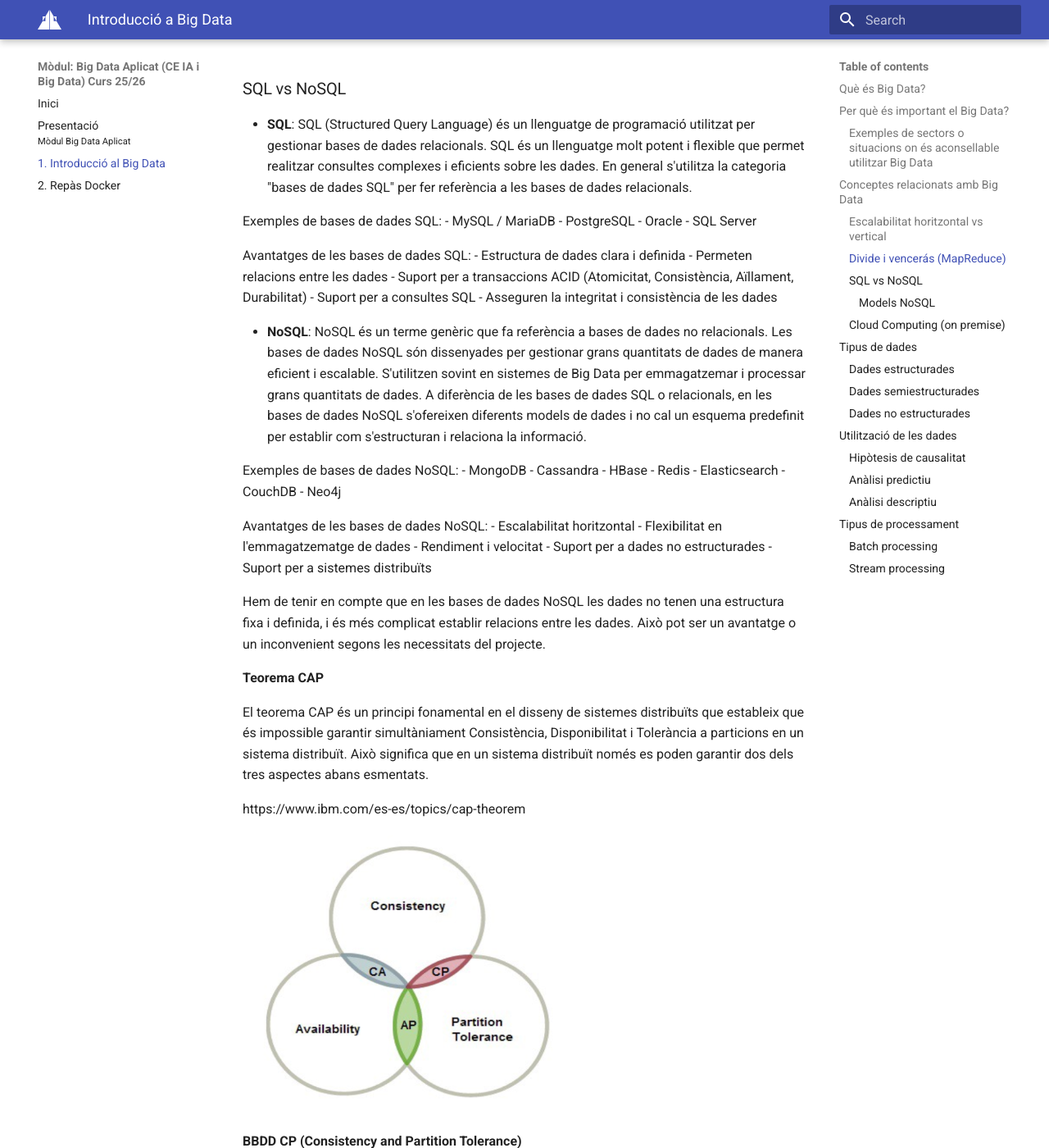
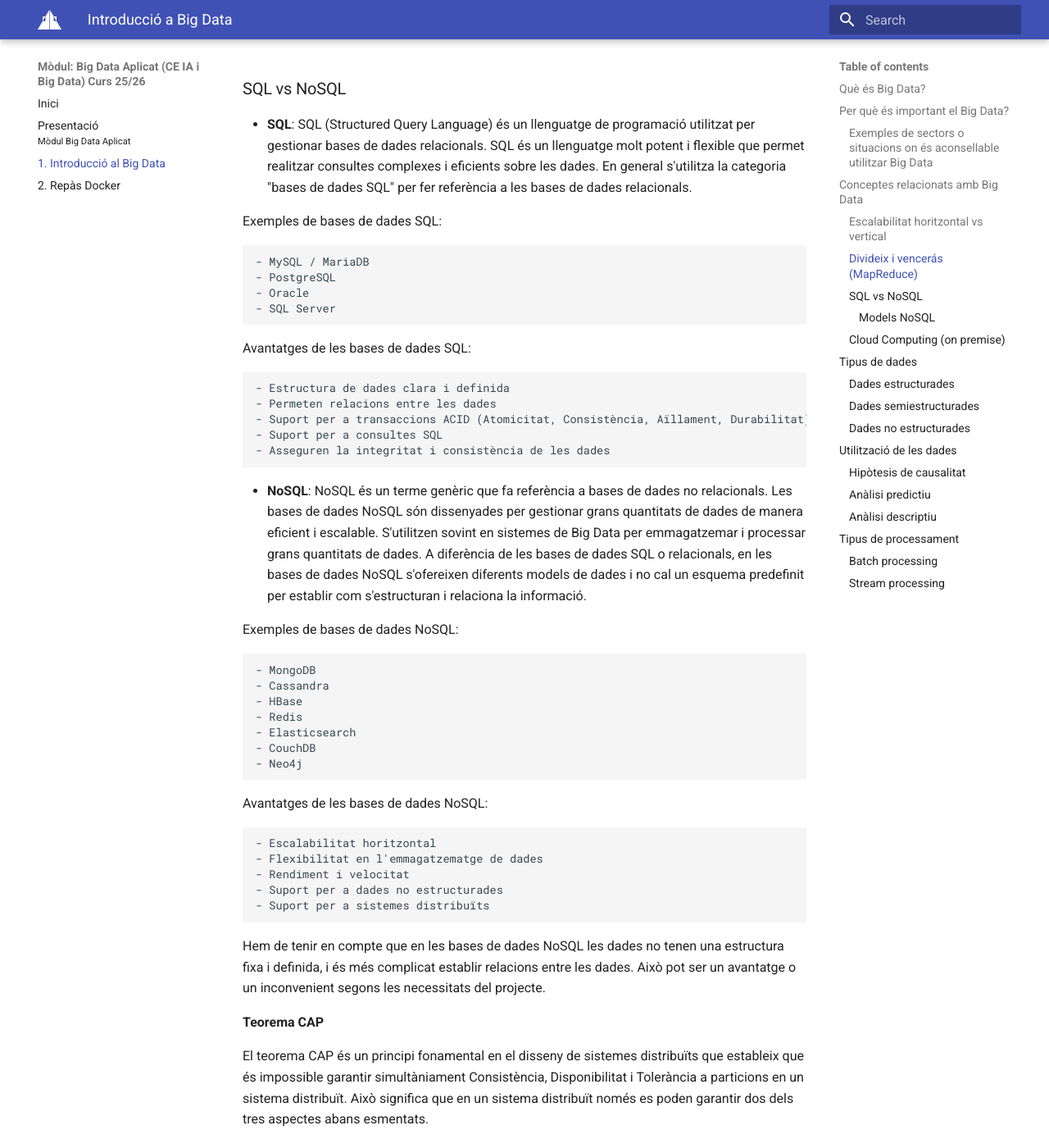
Before and after one commit to fidelDAM2021/BDA2526, an MkDocs documentation site: the page built from docs/u01/index.md, in a window 1280 px wide and 1400 px high, scrolled down 3614 px. Shown: the whole window at 82% size. Built offline with MkDocs 1.6.1 and Material for MkDocs 9.7.7, drawn with Linux system fonts in a browser that asks for light colours; some of the changed text lies outside the part shown.

```diff
--- a/docs/u01/index.md
+++ b/docs/u01/index.md
@@ -97,7 +97,7 @@ En un sistema que escala verticalment, s'han d'ampliar els components del sistem
 
 En general, els sistemes de Big Data utilitzen l'escalabilitat horitzontal per aconseguir la capacitat necessària per processar grans quantitats de dades.
 
-### Divide i vencerás (MapReduce)
+### Divideix i vencerás (MapReduce)
 
 **MapReduce** és un model de programació i un sistema de processament distribuït dissenyat per processar grans quantitats de dades de manera eficient. El model de programació MapReduce consisteix en dues fases:
 
@@ -113,12 +113,14 @@ El model de programació MapReduce és molt eficient per processar grans quantit
 - **SQL**: SQL (Structured Query Language) és un llenguatge de programació utilitzat per gestionar bases de dades relacionals. SQL és un llenguatge molt potent i flexible que permet realitzar consultes complexes i eficients sobre les dades. En general s'utilitza la categoria "bases de dades SQL" per fer referència a les bases de dades relacionals.
 
 Exemples de bases de dades SQL:
+
     - MySQL / MariaDB
     - PostgreSQL
     - Oracle
     - SQL Server
 
 Avantatges de les bases de dades SQL:
+
     - Estructura de dades clara i definida
     - Permeten relacions entre les dades
     - Suport per a transaccions ACID (Atomicitat, Consistència, Aïllament, Durabilitat)
@@ -128,6 +130,7 @@ Avantatges de les bases de dades SQL:
 - **NoSQL**: NoSQL és un terme genèric que fa referència a bases de dades no relacionals. Les bases de dades NoSQL són dissenyades per gestionar grans quantitats de dades de manera eficient i escalable. S'utilitzen sovint en sistemes de Big Data per emmagatzemar i processar grans quantitats de dades. A diferència de les bases de dades SQL o relacionals, en les bases de dades NoSQL s'ofereixen diferents models de dades i no cal un esquema predefinit per establir com s'estructuran i relaciona la informació.
 
 Exemples de bases de dades NoSQL:
+
     - MongoDB
     - Cassandra
     - HBase
@@ -137,6 +140,7 @@ Exemples de bases de dades NoSQL:
     - Neo4j
 
 Avantatges de les bases de dades NoSQL:
+
     - Escalabilitat horitzontal
     - Flexibilitat en l'emmagatzematge de dades
     - Rendiment i velocitat
```
Also changed, not shown: other parts of docs/u01/index.md (+5 -2 lines).
